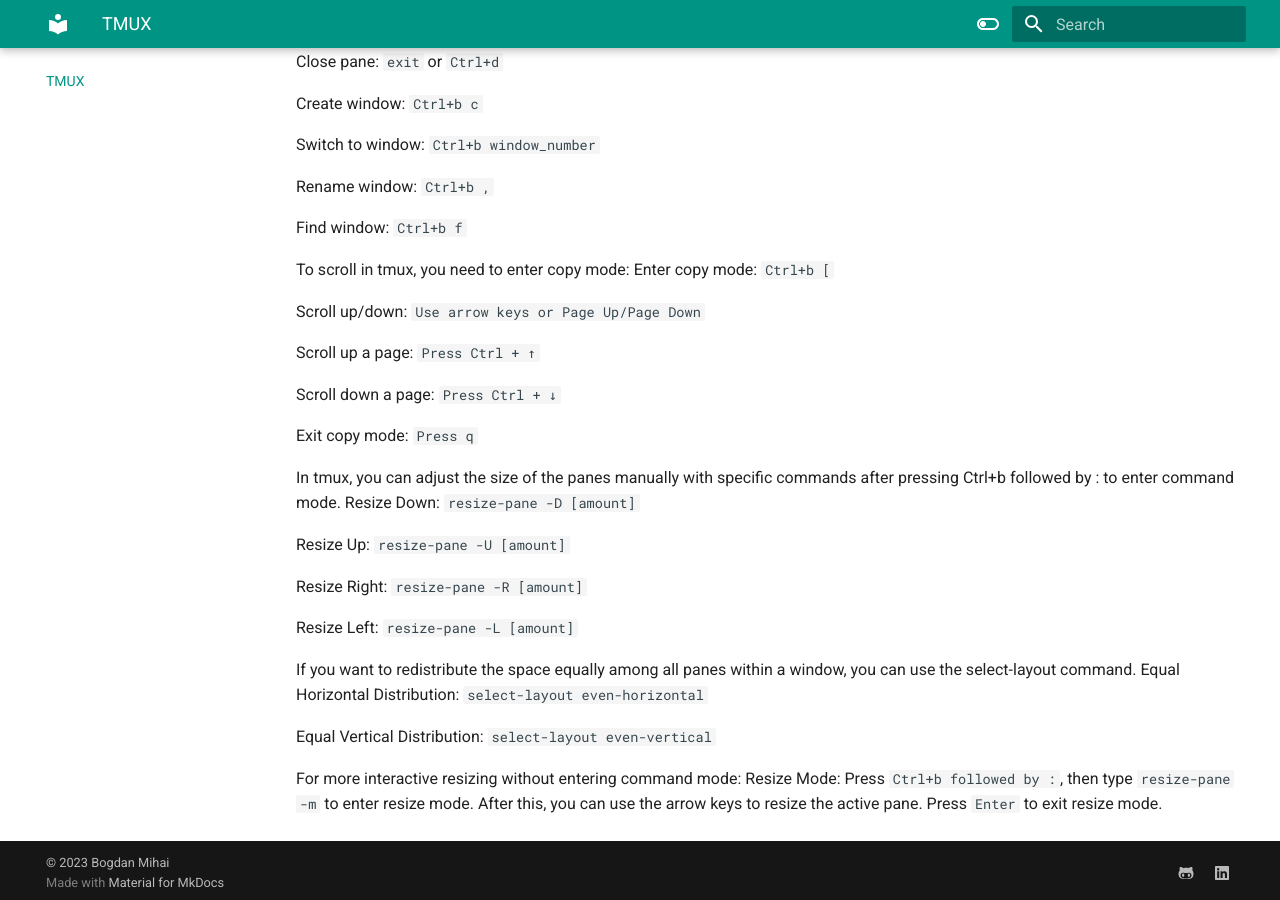
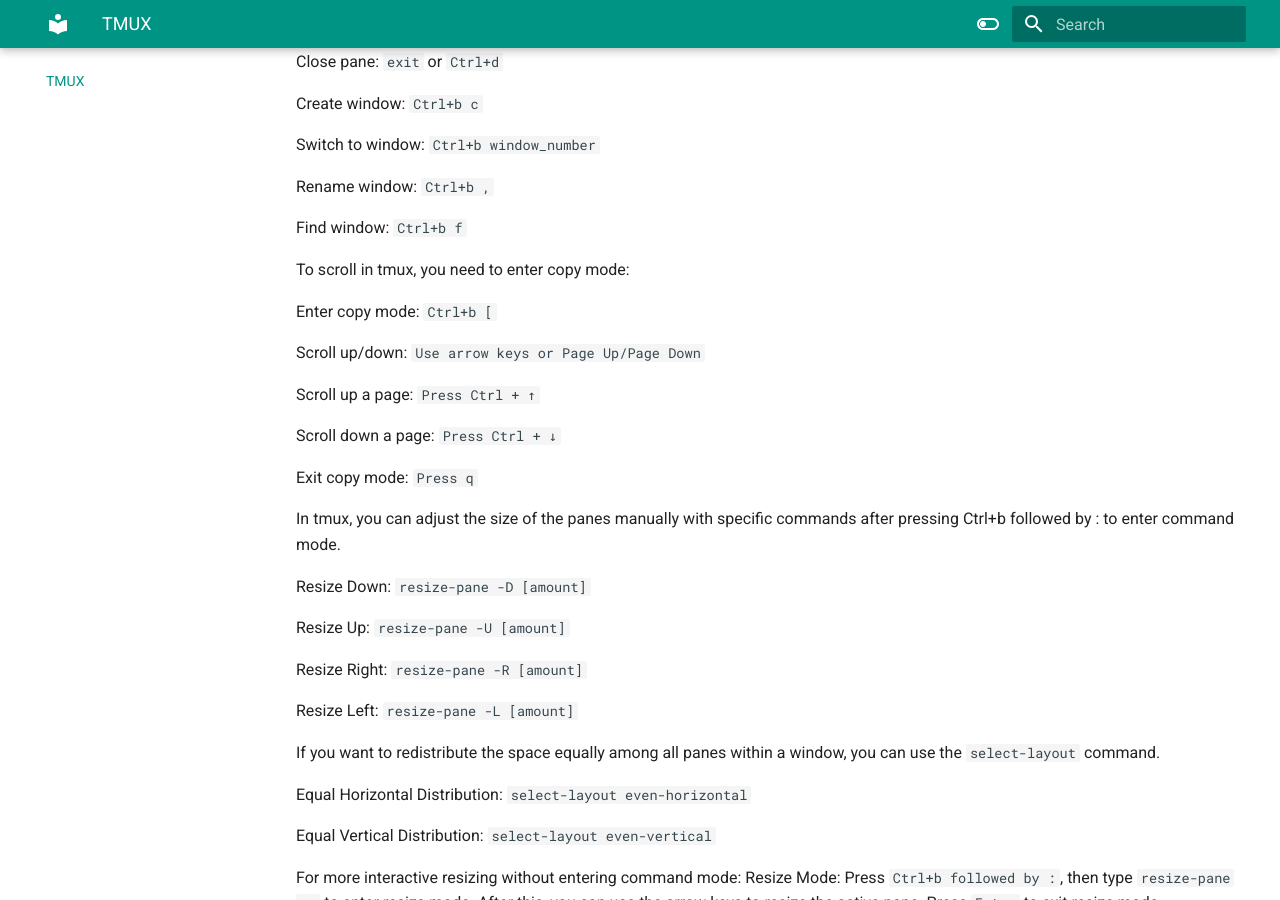
Before and after one commit to b-mihai/exasol-docs, an MkDocs documentation site: the page built from docs/TMUX.md, in a window 1280 px wide and 900 px high, scrolled down 553 px. Built offline with MkDocs 1.6.1 and Material for MkDocs 9.7.7, drawn with Linux system fonts in a browser that asks for light colours.

```diff
--- a/docs/TMUX.md
+++ b/docs/TMUX.md
@@ -28,6 +28,7 @@ Find window: `Ctrl+b f`
 
 
 To scroll in tmux, you need to enter copy mode:
+
 Enter copy mode: `Ctrl+b [`
 
 Scroll up/down: `Use arrow keys or Page Up/Page Down`
@@ -39,6 +40,7 @@ Scroll down a page: `Press Ctrl + ↓`
 Exit copy mode: `Press q`
 
 In tmux, you can adjust the size of the panes manually with specific commands after pressing Ctrl+b followed by : to enter command mode.
+
 Resize Down: `resize-pane -D [amount]`
 
 Resize Up: `resize-pane -U [amount]`
@@ -47,7 +49,8 @@ Resize Right: `resize-pane -R [amount]`
 
 Resize Left: `resize-pane -L [amount]`
 
-If you want to redistribute the space equally among all panes within a window, you can use the select-layout command.
+If you want to redistribute the space equally among all panes within a window, you can use the `select-layout` command.
+
 Equal Horizontal Distribution: `select-layout even-horizontal`
 
 Equal Vertical Distribution: `select-layout even-vertical`
```
